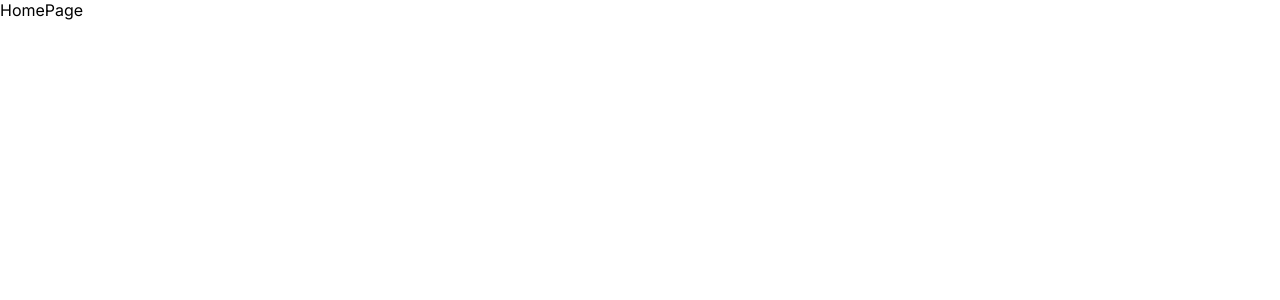
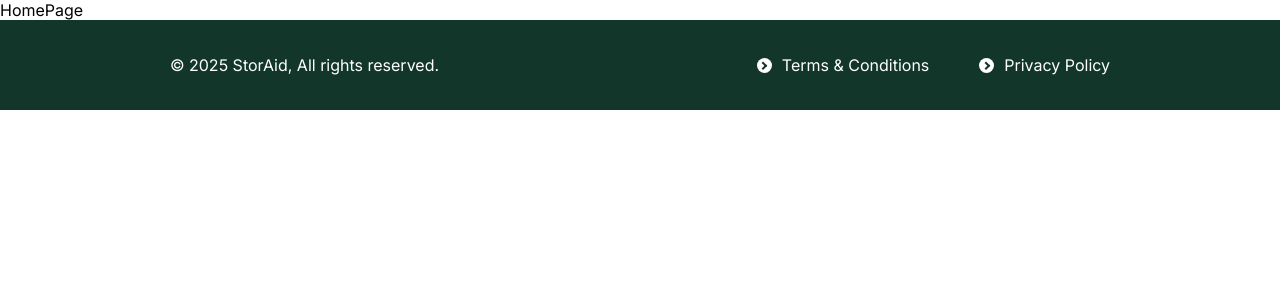
Before and after one commit to AhlmanJ/Storeaid-design, a React (Vite) app: page / in a window 1280 px wide. Shown: the top 300 px of the page. Built offline with nearby package versions, Linux system fonts and the light colour scheme.

Commit message:
added the Footer-section

```diff
--- /dev/null
+++ b/src/components/sections/Footer.css
@@ -0,0 +1,41 @@
+footer{
+    .container {
+        height: 5.625em;
+        display: flex;
+        align-items: center;
+        justify-content: space-around;
+        background-color: var(--color-secondary);
+        .footerLink_Container{
+            display: flex;
+            align-items: center;
+            .footer_Icon{
+                height: 0.9375em;
+                width: 0.9375em;
+                margin: 10px;
+                border-radius: 50%;
+                background-color: var(--color-primary);
+                .icon_Content{
+                    content: '';
+                    height: 0.4em;
+                    width: 0.4em;
+                    position: absolute;
+                    margin-left: .41em;
+                    margin-top: .5em;
+                    transform: translate(-50%, -50%) rotate(45deg);
+                    border-right:2px solid var(--color-secondary);
+                    border-top:2px solid var(--color-secondary);
+                }
+            }
+            #terms_Link{
+                display: flex;
+                align-items: center;
+                margin-right: 40px;
+            }
+            #policy_Link{
+                display: flex;
+                align-items: center;
+                justify-content: space-around;
+            }
+        }
+    }
+}
--- /dev/null
+++ b/src/components/sections/Footer.jsx
@@ -0,0 +1,29 @@
+import React from 'react'
+import './Footer.css'
+
+function Footer() {
+  return (
+     <footer>
+      <div className="container">
+            <p>&copy; 2025 StorAid, All rights reserved.</p>
+            <div className="footerLink_Container">
+                <a id="terms_Link" href="#">
+                    <div className="footer_Icon">
+                    <div className="icon_Content"></div>
+                    </div>
+                    Terms & Conditions
+                </a>
+
+                <a id="policy_Link" href="#" >
+                    <div className="footer_Icon">
+                    <div className="icon_Content"></div>
+                    </div>
+                    Privacy Policy
+                </a>
+                </div>
+            </div>
+        </footer>
+    )
+}
+
+export default Footer
--- a/src/index.css
+++ b/src/index.css
@@ -14,6 +14,9 @@ html, body {
     padding: 0;
     font-size: 16px;
     font-family: Inter, sans-serif;
+    --color-primary: #FFFFFF;
+    --color-secondary: #12372A;
+    --color-accent: #F1C30C;
 }
 
 a{
--- a/src/main.jsx
+++ b/src/main.jsx
@@ -8,6 +8,8 @@ import Services from './pages/Services'
 import ContactUs from './pages/ContactUs'
 import Booking from './pages/Booking'
 import NotFound from './pages/NotFound'
+
+import Footer from './components/sections/Footer'
 
 createRoot(document.getElementById('root')).render(
   <StrictMode>
@@ -24,7 +26,7 @@ createRoot(document.getElementById('root')).render(
         <Route path="*" element={<NotFound/>} />
       </Routes>
 
-
+    <Footer />
     </div>
     </BrowserRouter>
   </StrictMode>,
```
